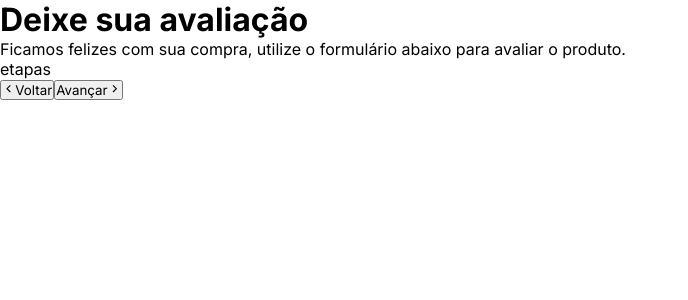
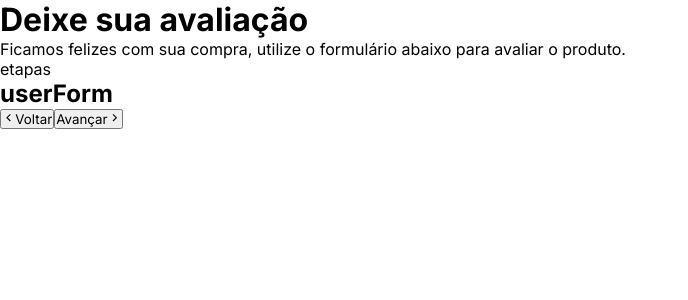
Before and after one commit to aleanrocha/projeto-form-multistep, a React (Vite) app: page / in a window 1280 px wide. Shown: the top 300 px of the page, without its empty margins (0-688 px from the left). Built offline with nearby package versions, Linux system fonts and the light colour scheme.

Commit message:
creating hook

```diff
--- a/src/App.jsx
+++ b/src/App.jsx
@@ -1,8 +1,17 @@
 // Components
 import {GrFormNext, GrFormPrevious} from 'react-icons/gr'
+import ReviewForm from './components/ReviewForm'
+import UserForm from './components/UserForm'
+import Thanks from './components/Thanks'
+// Hooks
+import { useForm } from './hooks/useForm'
+// Css
 import './App.css'
 
 function App() {
+  const formComponents = [<UserForm />, <ReviewForm />, <Thanks />]
+  const { currentStep, currentComponent } = useForm(formComponents)
+
   return (
     <div className='app'>
       <header>
@@ -12,7 +21,7 @@ function App() {
       <div className="form-container">
         <p>etapas</p>
         <form>
-          <div className="inputs-container"></div>
+          <div className="inputs-container">{currentComponent}</div>
           <div className="actions">
             <button type="button">
               <GrFormPrevious />
--- /dev/null
+++ b/src/components/ReviewForm.jsx
@@ -0,0 +1,7 @@
+const ReviewForm = () => {
+  return (
+    <div><h2>ReviewForm</h2></div>
+  )
+}
+
+export default ReviewForm
--- /dev/null
+++ b/src/components/Thanks.jsx
@@ -0,0 +1,7 @@
+const Thanks = () => {
+  return (
+    <div><h2>Thanks</h2></div>
+  )
+}
+
+export default Thanks
--- /dev/null
+++ b/src/components/UserForm.jsx
@@ -0,0 +1,7 @@
+const userForm = () => {
+  return (
+    <div><h2>userForm</h2></div>
+  )
+}
+
+export default userForm
--- /dev/null
+++ b/src/hooks/useForm.jsx
@@ -0,0 +1,9 @@
+import { useState } from "react"
+
+export const useForm = (steps) => {
+  const [currentStep, setCurrentStep] = useState(0)
+  return {
+    currentStep,
+    currentComponent: steps[currentStep],
+  }
+}
```
